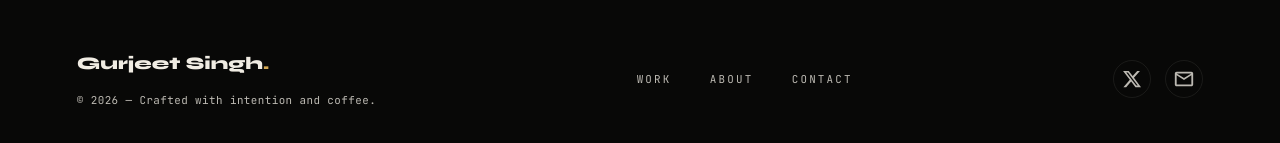
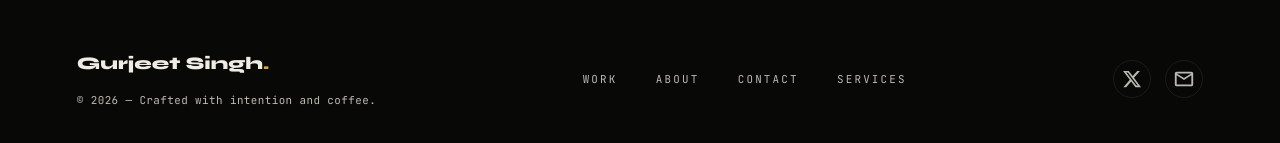
Before and after one commit to gurjeetsinghvirdee/portfolio, a Next.js app: page / in a window 1280 px wide. Shown: the part 4583-4726 px from the top of the page. Built offline with nearby package versions, Linux system fonts and the light colour scheme.

Commit message:
chore: services added in footer

```diff
--- a/components/Footer/Footer.tsx
+++ b/components/Footer/Footer.tsx
@@ -21,6 +21,7 @@ export function Footer() {
                     <a href="#work">Work</a>
                     <a href="#about">About</a>
                     <a href="#contact">Contact</a>
+                    <a href="#services">Services</a>
                 </nav>
 
                 <div className={styles.right}>
```
